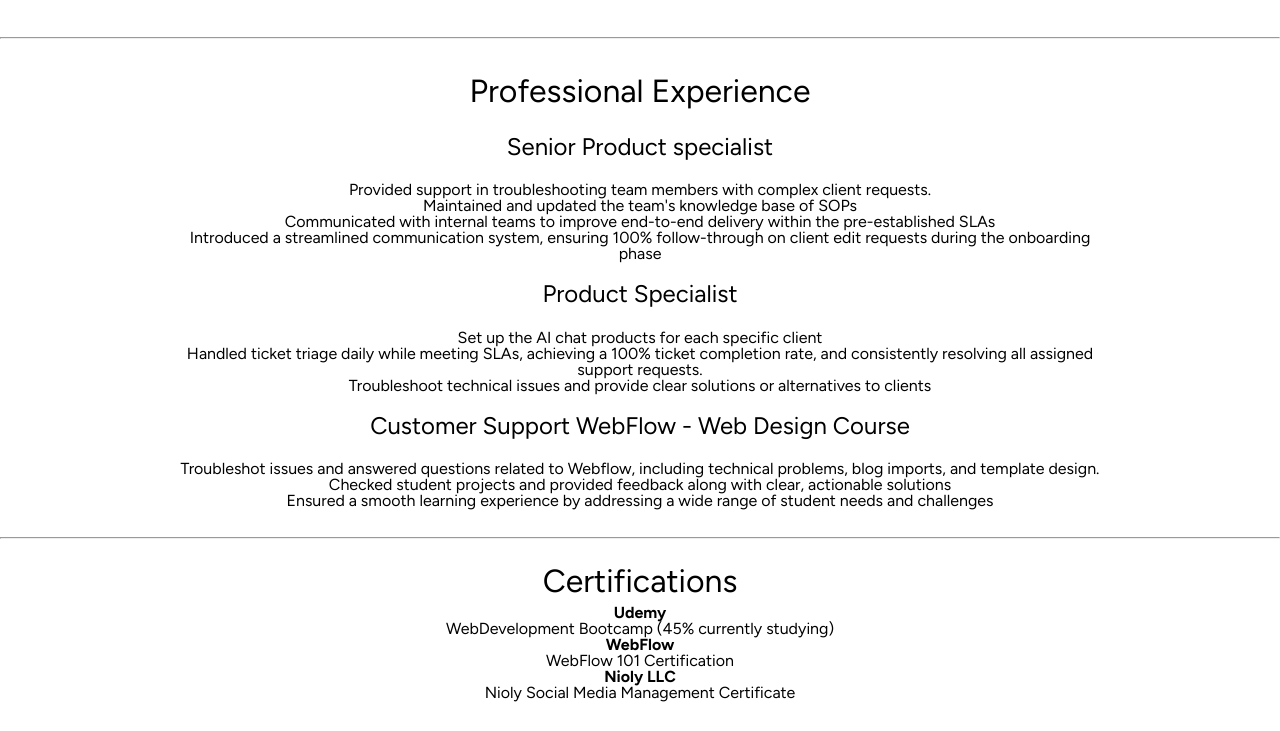
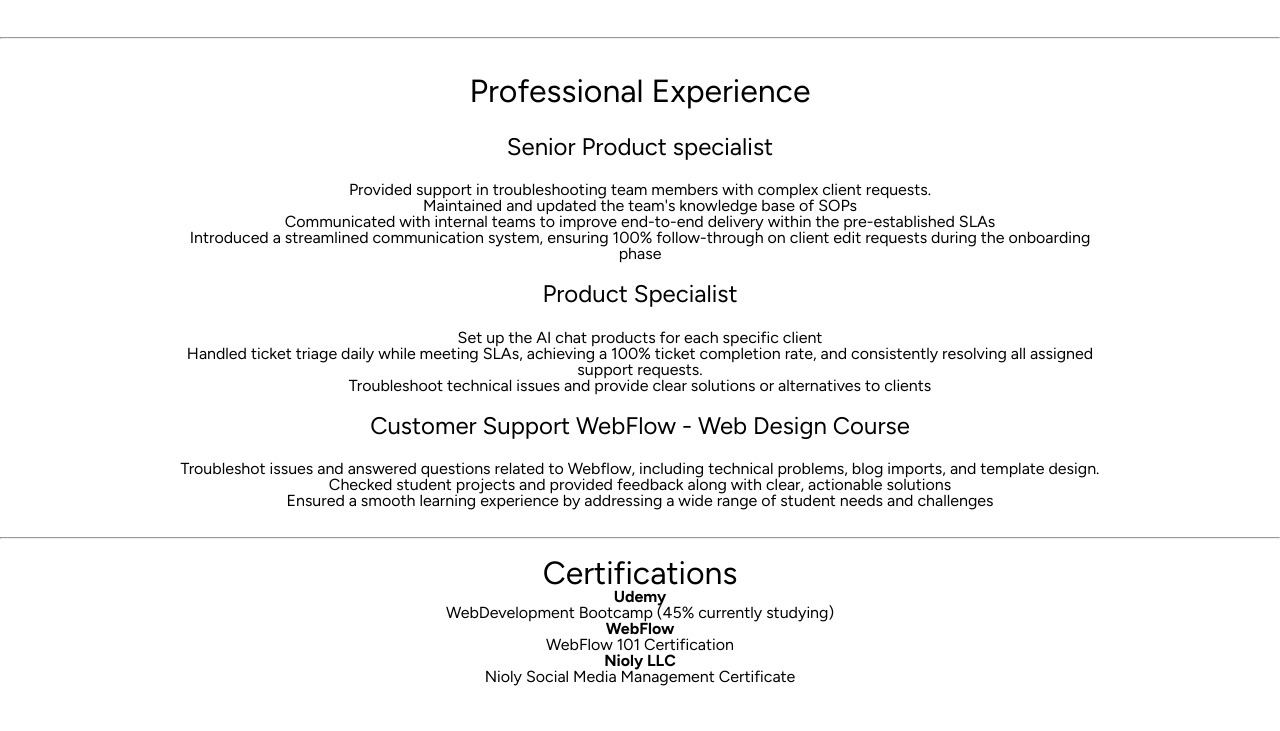
Before and after one commit to sofiavillasan/portfolio, a plain HTML site: page index.html in a window 1280 px wide. Shown: the part 918-1649 px from the top of the page. Drawn offline with nearby package versions, Linux system fonts and the light colour scheme.

Commit message:
Update app.css

```diff
--- a/app.css
+++ b/app.css
@@ -135,7 +135,7 @@ header p {
 }
 #certifications h2 {
     font-size: 2rem;
-    line-height: 3rem;
+    line-height: 2rem;
 }
 
 #certifications h3 {
```
